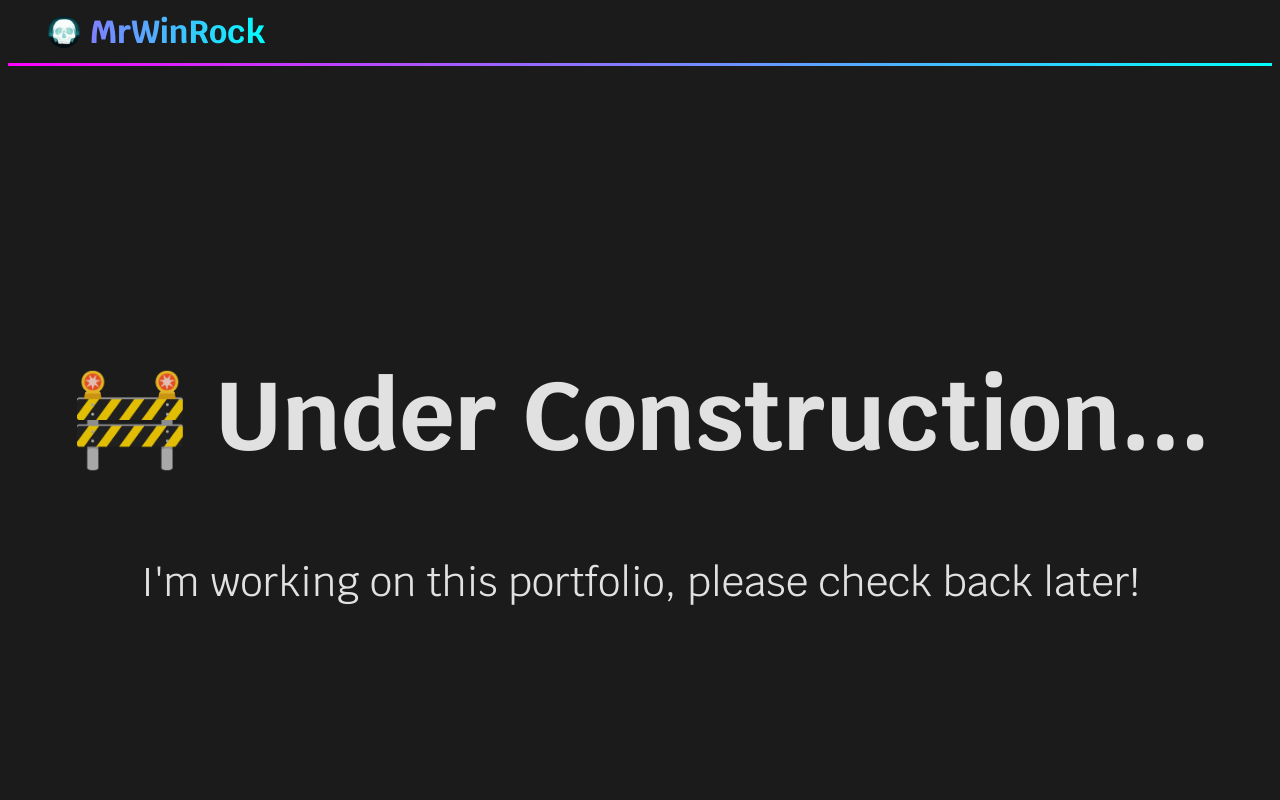
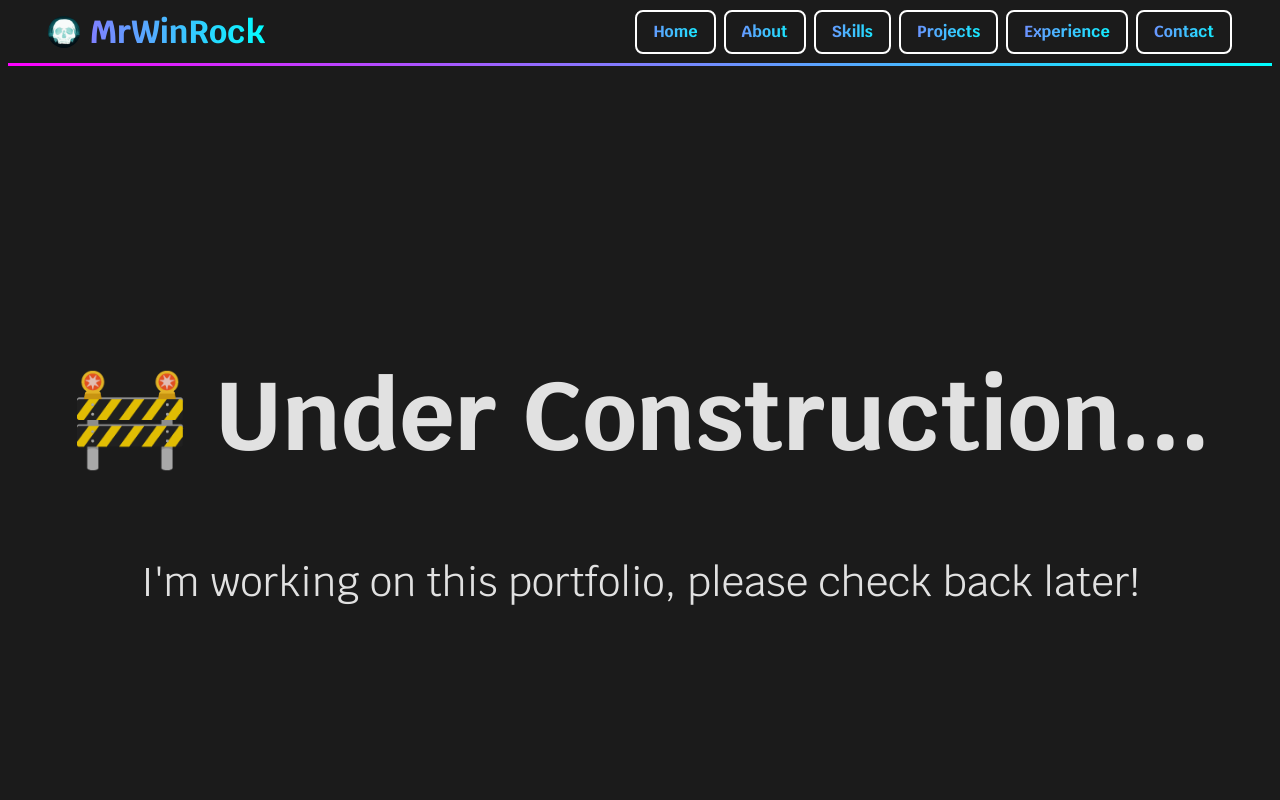
Before and after one commit to MrWinRock/MrWinRock, a React (Vite) app: page / in a window 1280 px wide. Shown: the top 800 px of the page. Built offline with nearby package versions, Linux system fonts and the light colour scheme.

Commit message:
update navbar

```diff
--- a/src/components/Navbar.tsx
+++ b/src/components/Navbar.tsx
@@ -5,14 +5,15 @@ import './../css/navbar.css'
 const Navbar = () => {
 
     return (
-        <nav className="navbar flex items-center justify-between p-4 bg-gray-800 text-white z-10">
+        <nav className="navbar">
+            <div className='flex max-w-[1200px] mx-auto items-center justify-between p-4 bg-gray-800 text-white z-10'>
                 <div className="flex flex-row items-center justify-center gap-4">
                     <img src={logo} alt="Logo" />
-                <a href="/" className="navbar-title text-[32px] font-[900] text-white">
+                    <Link to="/" className="navbar-title text-[32px] sm:text-[40px] font-[900] text-white">
                         MrWinRock
-                </a>
+                    </Link>
                 </div>
-            <div className="hidden flex gap-6 items-center">
+                <div className=" flex gap-6 items-center">
                     <Link to="/" className="p-button">Home</Link>
                     <Link to="/about" className="p-button">About</Link>
                     <Link to="/skills" className="p-button">Skills</Link>
@@ -20,6 +21,7 @@ const Navbar = () => {
                     <Link to="/experience" className="p-button">Experience</Link>
                     <Link to="/contact" className="p-button">Contact</Link>
                 </div>
+            </div>
         </nav>
     );
 };
```
Lines whose indentation alone changed are shown as unchanged.
